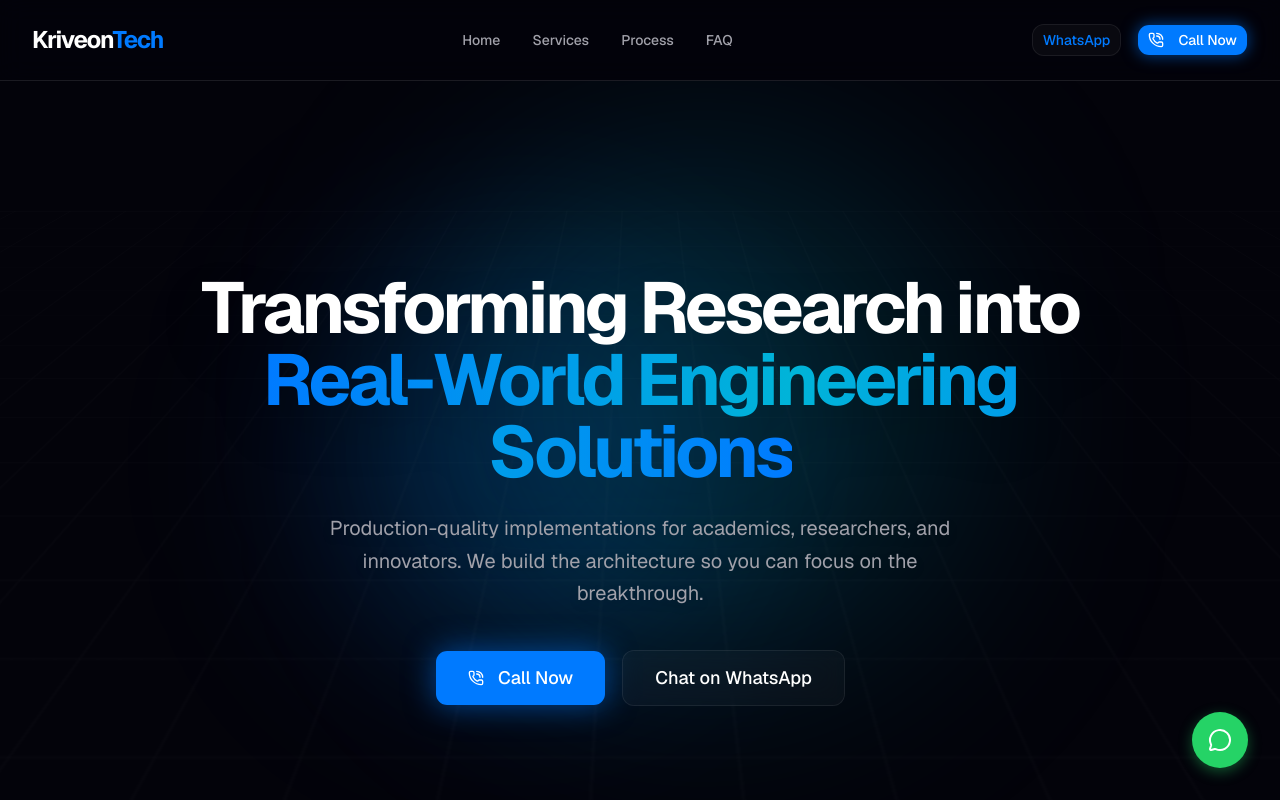
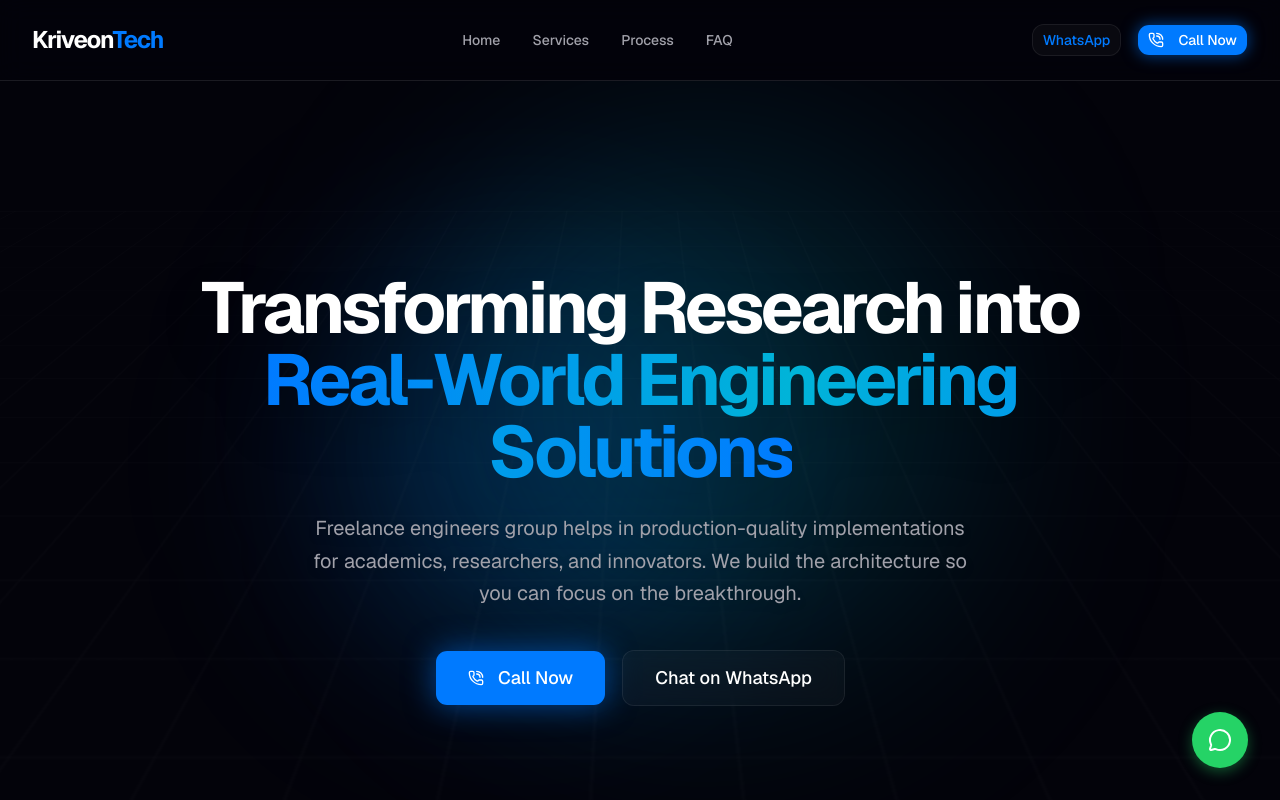
Before and after one commit to MrMagner/KriveonTech, a Next.js app: page / in a window 1280 px wide. Shown: the top 800 px of the page. Built offline with nearby package versions, Linux system fonts and the light colour scheme.

Commit message:
Second commit

```diff
--- a/components/sections/HeroSection.tsx
+++ b/components/sections/HeroSection.tsx
@@ -37,7 +37,7 @@ export function HeroSection() {
           </h1>
 
           <p className="text-lg md:text-xl text-muted-foreground mb-10 max-w-2xl mx-auto leading-relaxed drop-shadow-lg">
-            Production-quality implementations for academics, researchers, and innovators.
+            Freelance engineers group helps in production-quality implementations for academics, researchers, and innovators.
             We build the architecture so you can focus on the breakthrough.
           </p>
 
```
